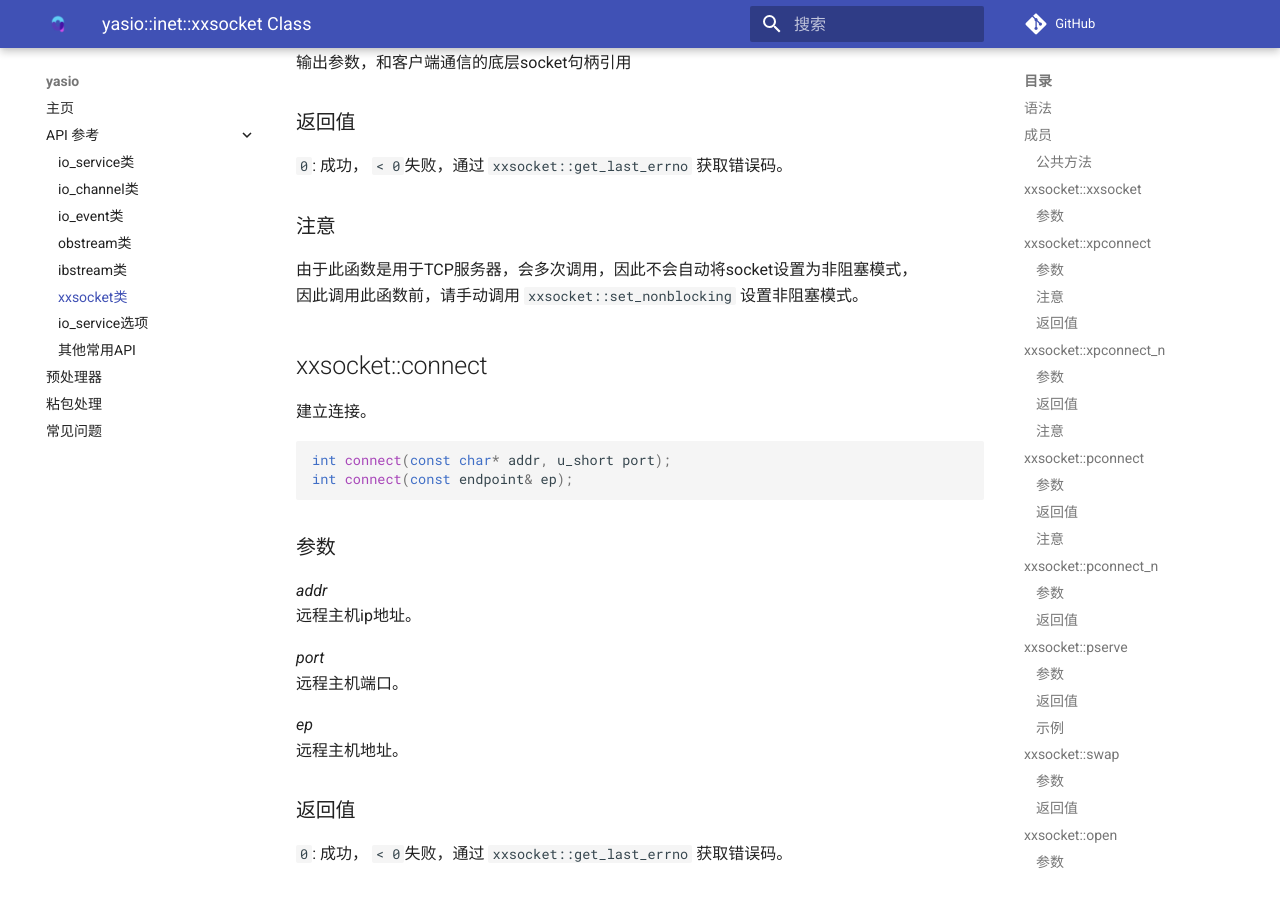
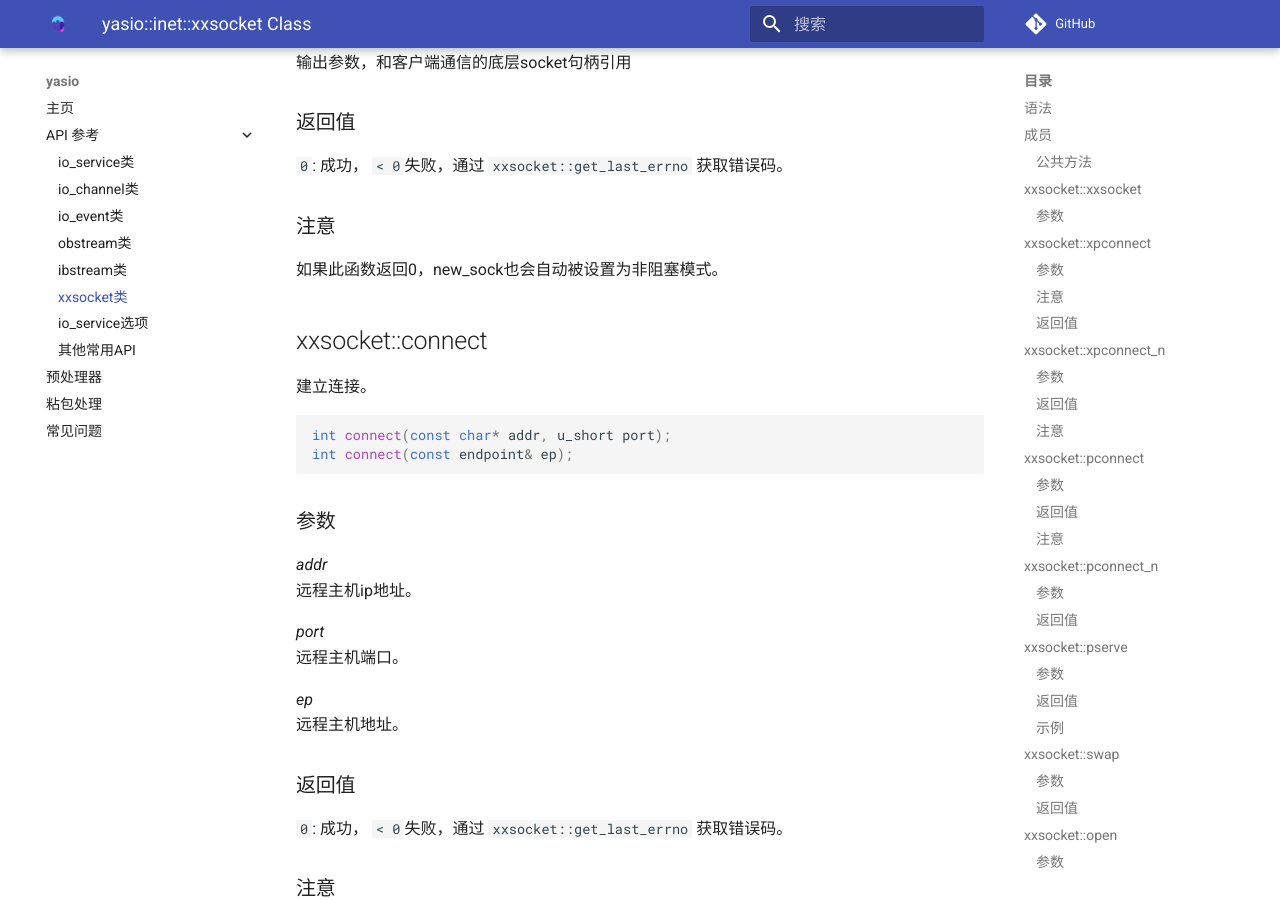
Before and after one commit to yasio/docs-936, an MkDocs documentation site: the page built from docs/api/reference/xxsocket-class.md, in a window 1280 px wide and 900 px high, scrolled down 12773 px. Built offline with MkDocs 1.6.1 and Material for MkDocs 9.7.7, drawn with Linux system fonts in a browser that asks for light colours; comment, search, counter and statistics services are not loaded; some of the changed text lies outside the part shown.

Commit message:
Update xxsocket-class.md

```diff
--- a/docs/api/reference/xxsocket-class.md
+++ b/docs/api/reference/xxsocket-class.md
@@ -527,8 +527,7 @@ int accept_n(socket_native_type& new_sock) const;
 
 ### 注意
 
-由于此函数是用于TCP服务器，会多次调用，因此不会自动将socket设置为非阻塞模式，<br/>
-因此调用此函数前，请手动调用 `xxsocket::set_nonblocking` 设置非阻塞模式。
+如果此函数返回0，new_sock也会自动被设置为非阻塞模式。
 
 
 ## <a name="connect"></a> xxsocket::connect
```
Also changed, not shown: other parts of docs/api/reference/xxsocket-class.md (+1 -1 lines).
